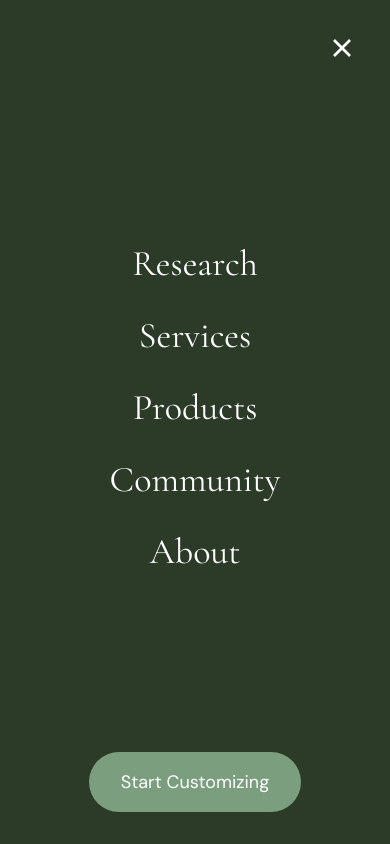
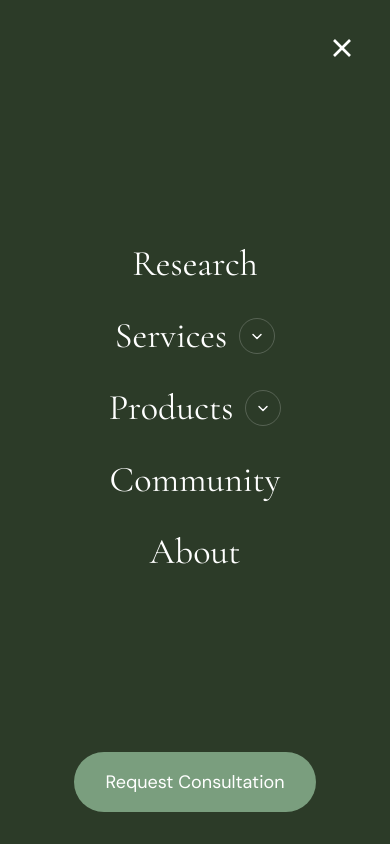
Before and after one commit to tmgnisc/mulin-venture, a Next.js app: page / in a window 390 px wide. Both pictures are taken after a click on the button 350 px from the left and 38 px from the top of the page. Shown: the top 844 px of the page. Built offline with nearby package versions, Linux system fonts and the light colour scheme.

Commit message:
Fix: mobile view navlink

```diff
--- a/components/mulin/footer.tsx
+++ b/components/mulin/footer.tsx
@@ -6,7 +6,7 @@ import { SproutIcon, InstagramIcon, PinterestIcon, TikTokIcon, ArrowRight } from
 
 const shopLinks = [
   { label: 'Our Plants', href: '#' },
-  { label: 'Custom Orders', href: '#customize' },
+  { label: 'Custom Orders', href: '/consultation' },
   { label: 'Gift Sets', href: '#' },
   { label: 'Corporate & Office', href: '#' },
   { label: 'Event Rentals', href: '#' },
--- a/components/mulin/navigation.tsx
+++ b/components/mulin/navigation.tsx
@@ -36,6 +36,7 @@ const navLinks = [
 export function Navigation() {
   const [scrolled, setScrolled] = useState(false)
   const [mobileMenuOpen, setMobileMenuOpen] = useState(false)
+  const [openMobileSubmenu, setOpenMobileSubmenu] = useState<string | null>(null)
 
   useEffect(() => {
     const handleScroll = () => {
@@ -113,7 +114,7 @@ export function Navigation() {
                       <span className="absolute -bottom-1 left-0 w-0 h-[1px] bg-sage transition-all duration-300 group-hover:w-full" />
                     </Link>
                   ) : (
-                    <a
+                    <Link
                       href={link.href}
                       className={`relative inline-flex items-center gap-1 text-[13px] tracking-[0.08em] font-normal transition-colors duration-300 group-hover:text-sage ${scrolled ? 'text-ink' : 'text-white'
                         }`}
@@ -136,7 +137,7 @@ export function Navigation() {
                         </svg>
                       )}
                       <span className="absolute -bottom-1 left-0 w-0 h-[1px] bg-sage transition-all duration-300 group-hover:w-full" />
-                    </a>
+                    </Link>
                   )}
 
                   {link.dropdownItems && (
@@ -171,7 +172,10 @@ export function Navigation() {
 
             {/* Mobile Menu Button */}
             <button
-              onClick={() => setMobileMenuOpen(true)}
+              onClick={() => {
+                setOpenMobileSubmenu(null)
+                setMobileMenuOpen(true)
+              }}
               className={`lg:hidden p-2 transition-colors ${scrolled ? 'text-ink' : 'text-white'
                 }`}
               aria-label="Open menu"
@@ -191,7 +195,10 @@ export function Navigation() {
           {/* Close Button */}
           <div className="flex justify-end p-6">
             <button
-              onClick={() => setMobileMenuOpen(false)}
+              onClick={() => {
+                setOpenMobileSubmenu(null)
+                setMobileMenuOpen(false)
+              }}
               className="text-white p-2"
               aria-label="Close menu"
             >
@@ -202,12 +209,9 @@ export function Navigation() {
           {/* Nav Links */}
           <div className="flex-1 flex flex-col items-center justify-center gap-8">
             {navLinks.map((link, index) => (
-              link.href.startsWith('/') ? (
-                <Link
+              <div
                 key={link.label}
-                  href={link.href}
-                  onClick={() => setMobileMenuOpen(false)}
-                  className="font-serif text-4xl text-white hover:text-gold transition-colors duration-300"
+                className="flex flex-col items-center"
                 style={{
                   transitionDelay: mobileMenuOpen ? `${index * 80}ms` : '0ms',
                   transform: mobileMenuOpen ? 'translateY(0)' : 'translateY(20px)',
@@ -215,36 +219,80 @@ export function Navigation() {
                   transition: 'transform 0.4s ease, opacity 0.4s ease, color 0.3s ease',
                 }}
               >
+                <div className="flex items-center gap-3">
+                  <Link
+                    href={link.href}
+                    onClick={() => {
+                      setOpenMobileSubmenu(null)
+                      setMobileMenuOpen(false)
+                    }}
+                    className="font-serif text-4xl text-white hover:text-gold transition-colors duration-300"
+                  >
                     {link.label}
                   </Link>
-              ) : (
-                <a
-                  key={link.label}
-                  href={link.href}
-                  onClick={() => setMobileMenuOpen(false)}
-                  className="font-serif text-4xl text-white hover:text-gold transition-colors duration-300"
-                  style={{
-                    transitionDelay: mobileMenuOpen ? `${index * 80}ms` : '0ms',
-                    transform: mobileMenuOpen ? 'translateY(0)' : 'translateY(20px)',
-                    opacity: mobileMenuOpen ? 1 : 0,
-                    transition: 'transform 0.4s ease, opacity 0.4s ease, color 0.3s ease',
+
+                  {link.dropdownItems && (
+                    <button
+                      type="button"
+                      onClick={() =>
+                        setOpenMobileSubmenu((current) => (current === link.label ? null : link.label))
+                      }
+                      className="inline-flex h-9 w-9 items-center justify-center rounded-full border border-white/20 text-white transition-colors duration-300 hover:border-gold hover:text-gold"
+                      aria-label={`Toggle ${link.label} submenu`}
+                      aria-expanded={openMobileSubmenu === link.label}
+                    >
+                      <svg
+                        viewBox="0 0 20 20"
+                        aria-hidden="true"
+                        className={`h-4 w-4 transition-transform duration-200 ${openMobileSubmenu === link.label ? 'rotate-0' : 'rotate-180'
+                          }`}
+                        fill="none"
+                      >
+                        <path
+                          d="M5 12L10 7L15 12"
+                          stroke="currentColor"
+                          strokeWidth="1.8"
+                          strokeLinecap="round"
+                          strokeLinejoin="round"
+                        />
+                      </svg>
+                    </button>
+                  )}
+                </div>
+
+                {link.dropdownItems && openMobileSubmenu === link.label && (
+                  <div className="mt-4 flex flex-col items-center gap-3">
+                    {link.dropdownItems.map((item) => (
+                      <Link
+                        key={item.label}
+                        href={item.href}
+                        onClick={() => {
+                          setOpenMobileSubmenu(null)
+                          setMobileMenuOpen(false)
                         }}
+                        className="text-lg text-white/80 transition-colors duration-300 hover:text-gold"
                       >
-                  {link.label}
-                </a>
-              )
+                        {item.label}
+                      </Link>
+                    ))}
+                  </div>
+                )}
+              </div>
             ))}
           </div>
 
           {/* Mobile CTA */}
           <div className="p-8 text-center">
-            <a
-              href="#customize"
-              onClick={() => setMobileMenuOpen(false)}
+            <Link
+              href="/consultation"
+              onClick={() => {
+                setOpenMobileSubmenu(null)
+                setMobileMenuOpen(false)
+              }}
               className="inline-block px-8 py-4 bg-sage text-white rounded-full text-lg"
             >
-              Start Customizing
-            </a>
+              Request Consultation
+            </Link>
           </div>
         </div>
       </div>
```
Lines whose indentation alone changed are shown as unchanged.
